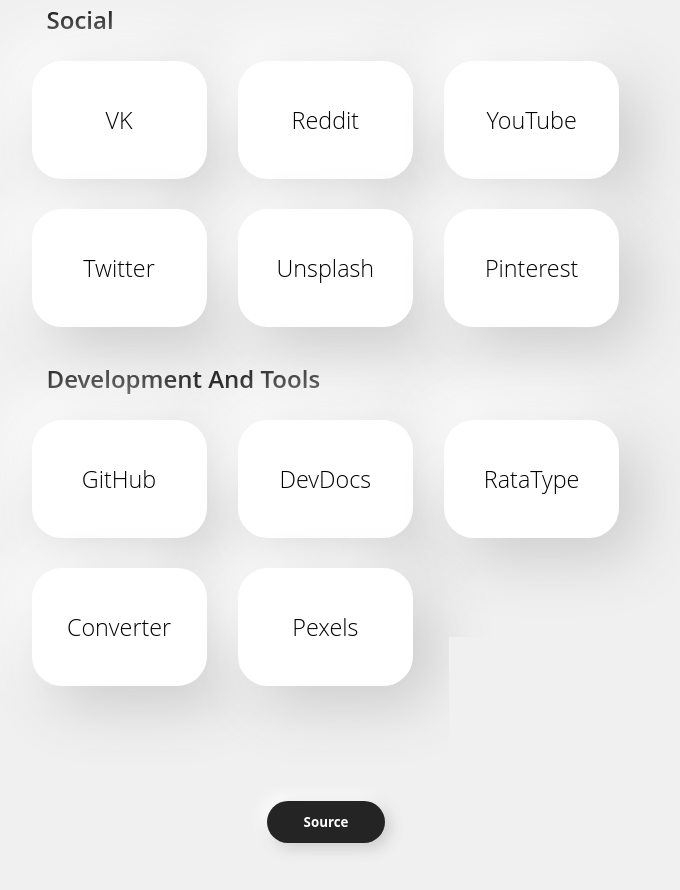
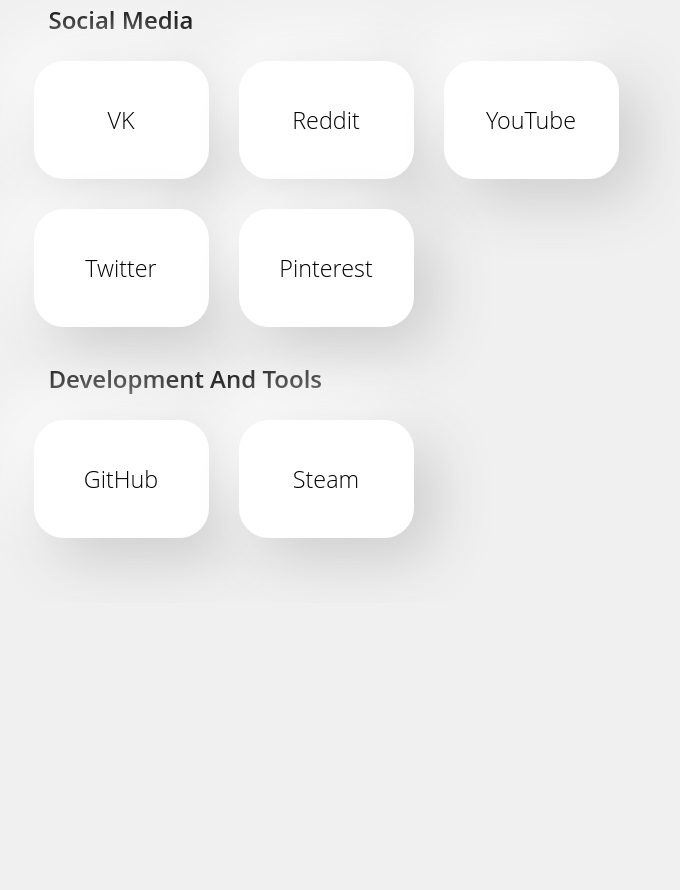
Before and after one commit to thisisthecertifedhooooooooooooodclassss/QuantumStart, a plain HTML site: page index.html in a window 1280 px wide. Shown: the part 380-1270 px from the top of the page, without its empty margins (314-994 px from the left). After the commit the page ends 983 px from the top, so only its background shows below. Drawn offline with Linux system fonts and the light colour scheme.

Commit message:
Update index.html

```diff
--- a/index.html
+++ b/index.html
@@ -13,35 +13,30 @@
       <img src="img/QuantumStartLogo.svg" alt="Logo" class="logo">
     </div>
     <div class="group-name">
-      <p class="group-name-text">Social</p>
+      <p class="group-name-text">Social Media</p>
     </div>
     <div class="links">
-      <form action="https://vk.com/">
+      <form action="https://vk.com/god.ware">
         <button class="link button btn-reset">
           <p class="link-name">VK</p>
         </button>
       </form>
-      <form action="https://reddit.com/">
+      <form action="https://www.reddit.com/user/Commercial_Act7410">
         <button class="link button btn-reset">
           <p class="link-name">Reddit</p>
         </button>
       </form>
-      <form action="https://youtube.com/">
+      <form action="https://www.youtube.com/channel/UCTRpDoSgzyb105g-ueEhO1w">
         <button class="link button btn-reset">
           <p class="link-name">YouTube</p>
         </button>
       </form>
-      <form action="https://twitter.com/">
+      <form action="https://twitter.com/43hzz">
         <button class="link button btn-reset">
           <p class="link-name">Twitter</p>
         </button>
       </form>
-      <form action="https://unsplash.com/">
-        <button class="link button btn-reset">
-          <p class="link-name">Unsplash</p>
-        </button>
-      </form>
-      <form action="https://pinterest.com/">
+      <form action="https://www.pinterest.ru/43HZ/_saved/">
         <button class="link button btn-reset">
           <p class="link-name">Pinterest</p>
         </button>
@@ -51,37 +46,17 @@
       <p class="group-name-text">Development And Tools</p>
     </div>
     <div class="links">
-      <form action="https://github.com/">
+      <form action="https://github.com/thisisthecertifedhooooooooooooodclassss">
         <button class="link button btn-reset">
           <p class="link-name">GitHub</p>
         </button>
       </form>
-      <form action="https://devdocs.io/">
+      <form action="https://steamcommunity.com/id/7656119814394938/">
         <button class="link button btn-reset">
-          <p class="link-name">DevDocs</p>
-        </button>
-      </form>
-      <form action="https://www.ratatype.ru/typing-test/">
-        <button class="link button btn-reset">
-          <p class="link-name">RataType</p>
-        </button>
-      </form>
-      <form action="https://www.freeconvert.com/">
-        <button class="link button btn-reset">
-          <p class="link-name">Converter</p>
-        </button>
-      </form>
-      <form action="https://pexels.com/">
-        <button class="link button btn-reset">
-          <p class="link-name">Pexels</p>
+          <p class="link-name">Steam</p>
         </button>
       </form>
     </div>
-    <form action="https://github.com/Qeatrix/QuantumStart">
-      <button class="footer btn-reset footer-link-btn">
-        <p class="footer-link">Source</p>
-       </button>
-    </form>
   </div>
 </body>
 </html>
```
